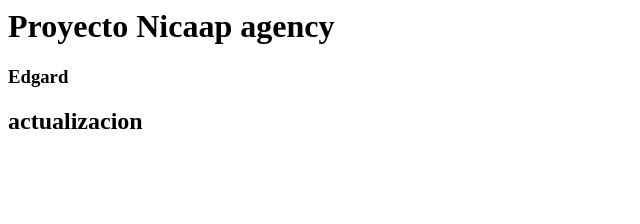
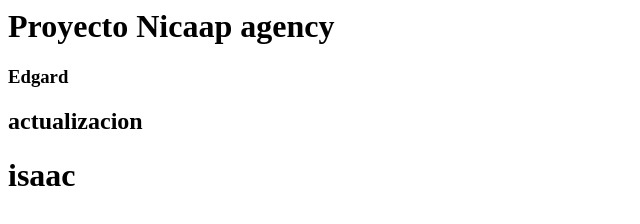
Before and after one commit to Mynor-Briones/nicaap_agency.github.io, a plain HTML site: page index.html in a window 1280 px wide. Shown: the whole page, without its empty margins (0-640 px from the left). Drawn offline with Linux system fonts and the light colour scheme.

Commit message:
Update index.html

```diff
--- a/index.html
+++ b/index.html
@@ -1,3 +1,4 @@
 <h1>Proyecto Nicaap agency</h1>
 <h3>Edgard</h3>
 <h2>actualizacion</h2>
+<h1>isaac</h1>
```
